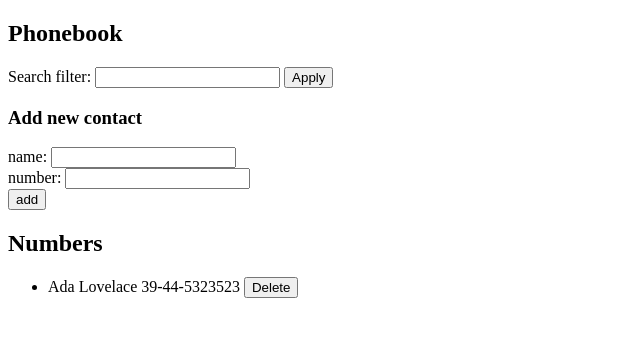
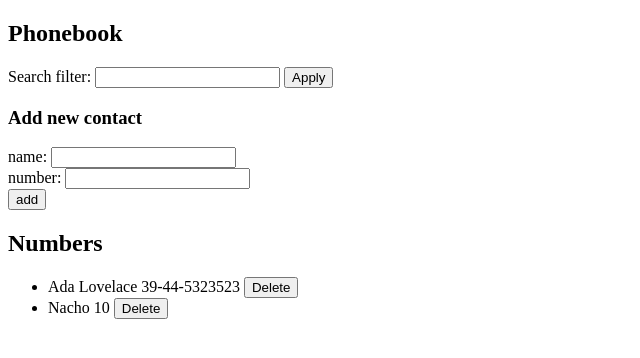
Before and after one commit to martineznacho4/FullStackOpen, a React (Vite) app in the folder part2/: page / in a window 1280 px wide. Shown: the top 358 px of the page, without its empty margins (0-640 px from the left). Built offline with nearby package versions, Linux system fonts and the light colour scheme; data requests are answered from the project's data file.

Commit message:
exercise 2.16

```diff
--- a/part2/db.json
+++ b/part2/db.json
@@ -4,6 +4,11 @@
       "name": "Ada Lovelace",
       "number": "39-44-5323523",
       "id": "2"
+    },
+    {
+      "id": "f1e8",
+      "name": "Nacho",
+      "number": "10"
     }
   ]
 }
--- a/part2/src/App.jsx
+++ b/part2/src/App.jsx
@@ -16,7 +16,7 @@ const App = () => {
 	const [isFiltered, setIsFiltered] = useState(false);
 	const [filteredPersons, setFilteredPersons] = useState([]);
 	const [newFilter, setNewFilter] = useState("");
-	const [errorMessage, setErrorMessage] = useState(null)
+	const [notification, setNotification] = useState(null)
 
 	const states = {
 		persons,
@@ -25,6 +25,7 @@ const App = () => {
 		isFiltered,
 		filteredPersons,
 		newFilter,
+		notification
 	};
 
 	const setters = {
@@ -34,6 +35,7 @@ const App = () => {
 		setIsFiltered,
 		setFilteredPersons,
 		setNewFilter,
+		setNotification
 	};
 
 	const handleNewName = (event) => {
@@ -62,10 +64,10 @@ const App = () => {
 					setPersons(persons.filter((person) => person.id !== id));
 				})
 				.catch((error) => {
-					setErrorMessage(`Unable to remove ${persons.find((person) => person.id === id).name}`)
+					setNotification(`Unable to remove ${persons.find((person) => person.id === id).name}`)
 
 					setTimeout(() => {
-						setErrorMessage(null)
+						setNotification(null)
 					}, 5000)
 
 				});
@@ -84,8 +86,11 @@ const App = () => {
 					persons.map((person) =>
 						person.id !== id ? person : returnedPerson
 					)
-				)
-			);
+				),
+				setNotification(`Updated ${person.name}'s number`),
+				setTimeout(() => {setNotification(null)},5000)
+			)
+
 	};
 
 	const handlers = {
@@ -101,7 +106,7 @@ const App = () => {
 			<h2>Phonebook</h2>
 
 
-			<Notification message={errorMessage}/>
+			<Notification message={notification}/>
 
 			<Filter states={states} setters={setters} handlers={handlers} />
 
--- a/part2/src/components/Notification.jsx
+++ b/part2/src/components/Notification.jsx
@@ -4,7 +4,7 @@ const Notification = ({message}) => {
     }
 
     return(
-        <div className="error">
+        <div className="notification">
             {message}
         </div>
     )
--- a/part2/src/components/PersonForm.jsx
+++ b/part2/src/components/PersonForm.jsx
@@ -25,7 +25,9 @@ const PersonForm = ({ states, setters, handlers, personService }) => {
 				setters.setPersons([...states.persons, newPerson]);
 				setters.setNewName("");
 				setters.setNewNumber("");
-			});
+			},
+			setters.setNotification(`Added ${states.newName} to the Phonebook`),
+			setTimeout(() => {setters.setNotification(null)},5000));
 		}
 	};
 
--- a/part2/src/index.css
+++ b/part2/src/index.css
@@ -1,4 +1,4 @@
-.error {
+.notification {
   color: red;
   background: lightgrey;
   font-size: 20px;
```
